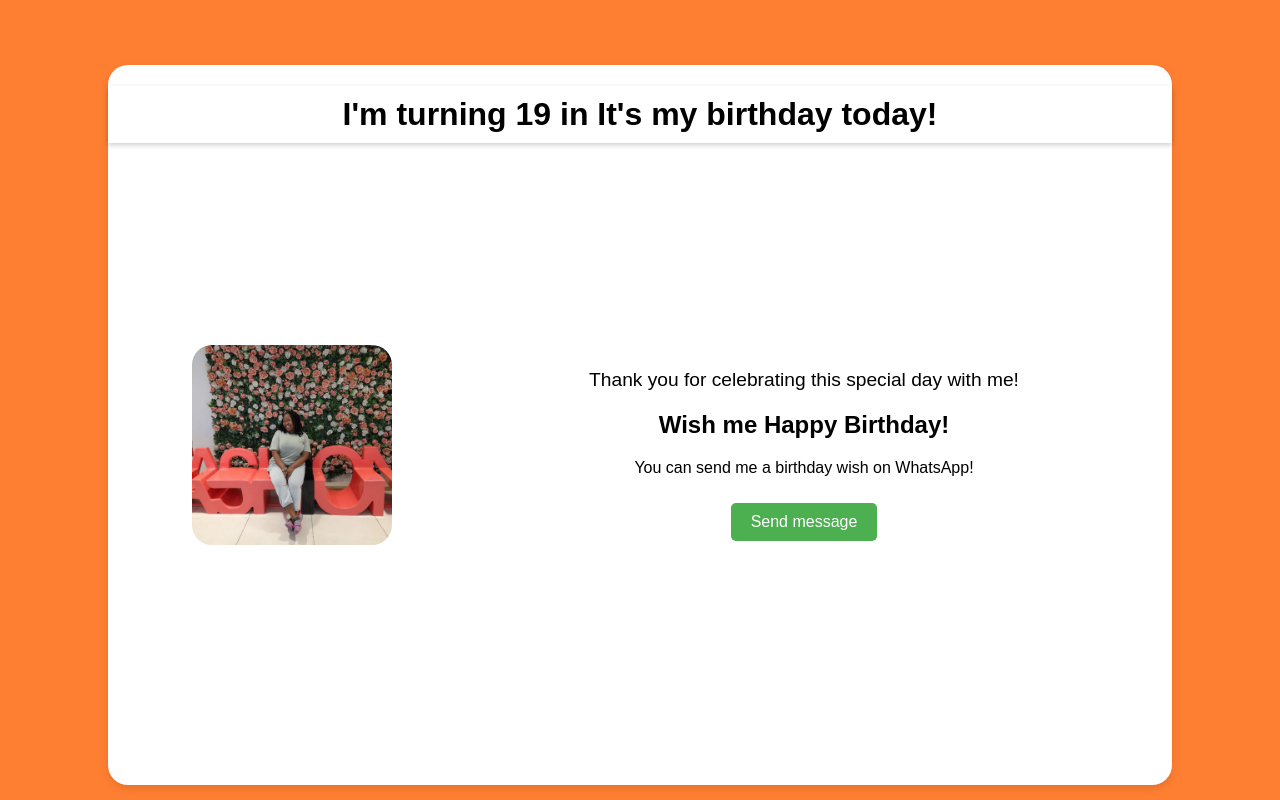
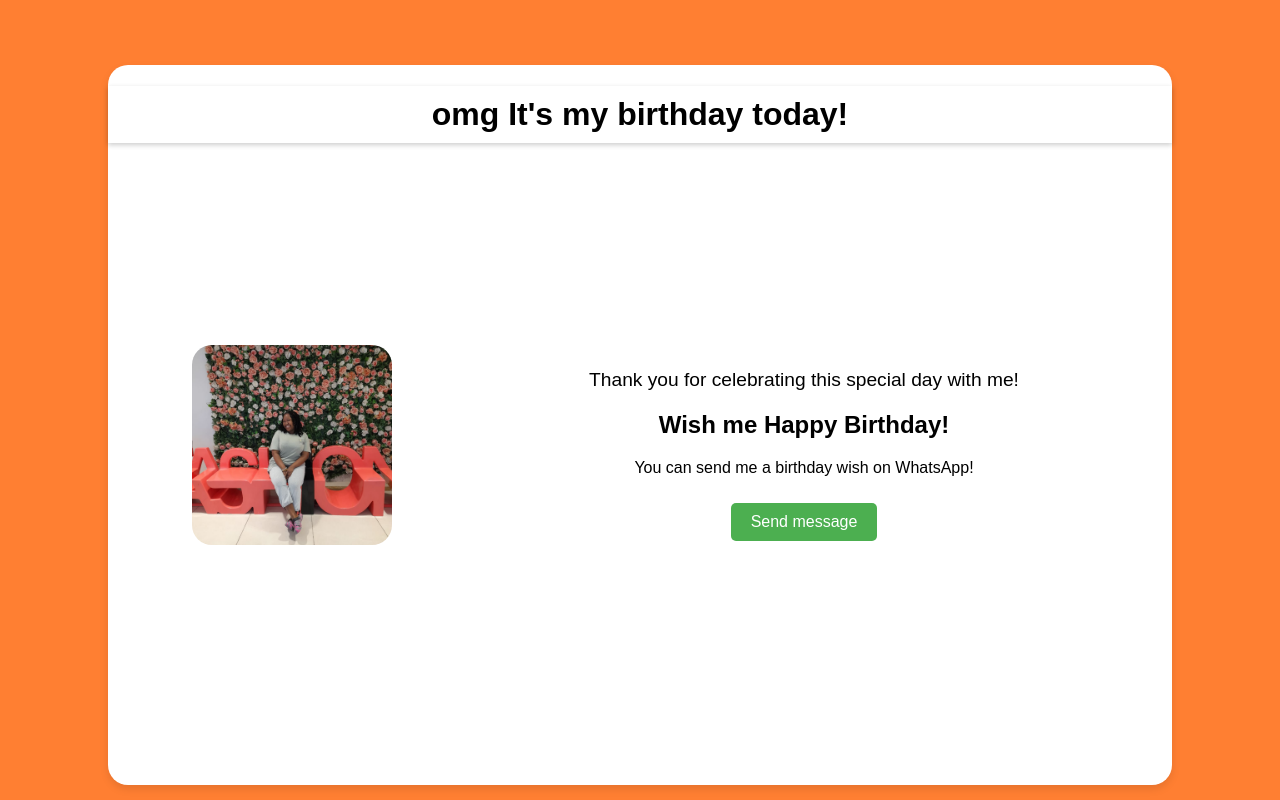
Before and after one commit to printfbryian/birth-day-site, a plain HTML site: page index.html in a window 1280 px wide. Drawn offline with Linux system fonts and the light colour scheme.

Commit message:
Update index.html

```diff
--- a/index.html
+++ b/index.html
@@ -8,7 +8,7 @@
 </head>
 <body>
     <div class="container">
-        <h1 class="fixed-in-container" style="font-size: xx-large;">I'm turning 19 in <span id="countdown"></span></h1>
+        <h1 class="fixed-in-container" style="font-size: xx-large;">omg <span id="countdown"></span></h1>
         <div class="left-side">
             <img src="subject.jpg" alt="Profile Picture" class="profile-pic">
         </div>
```
